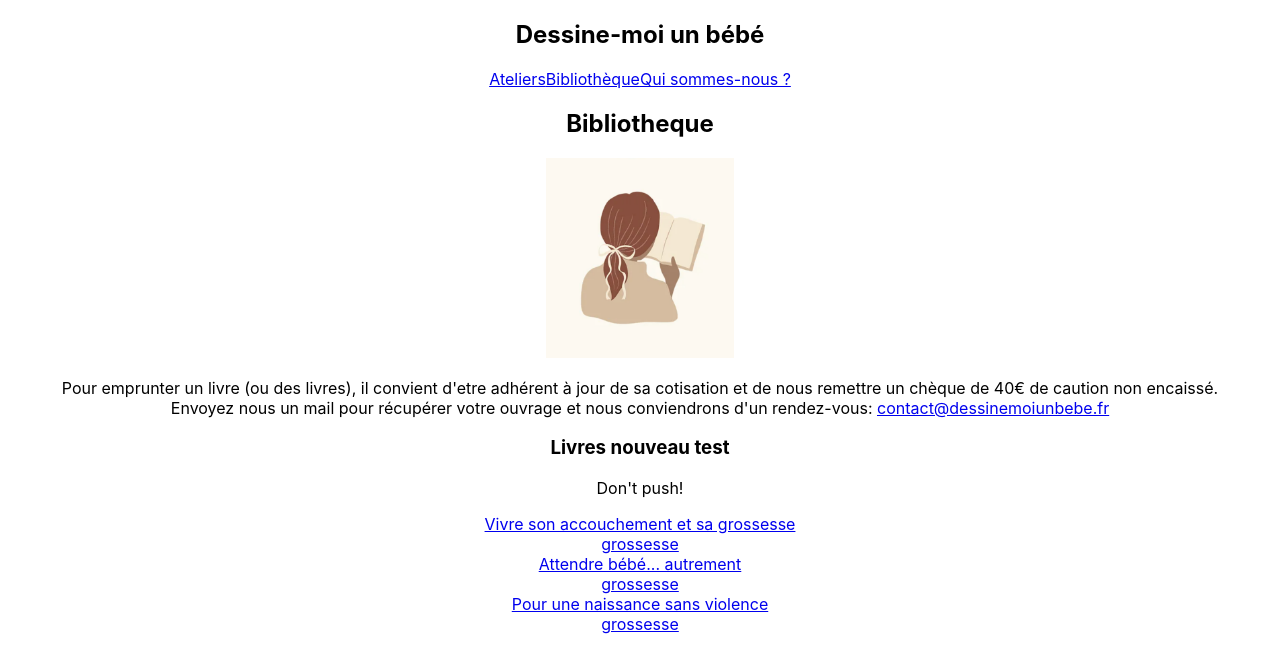
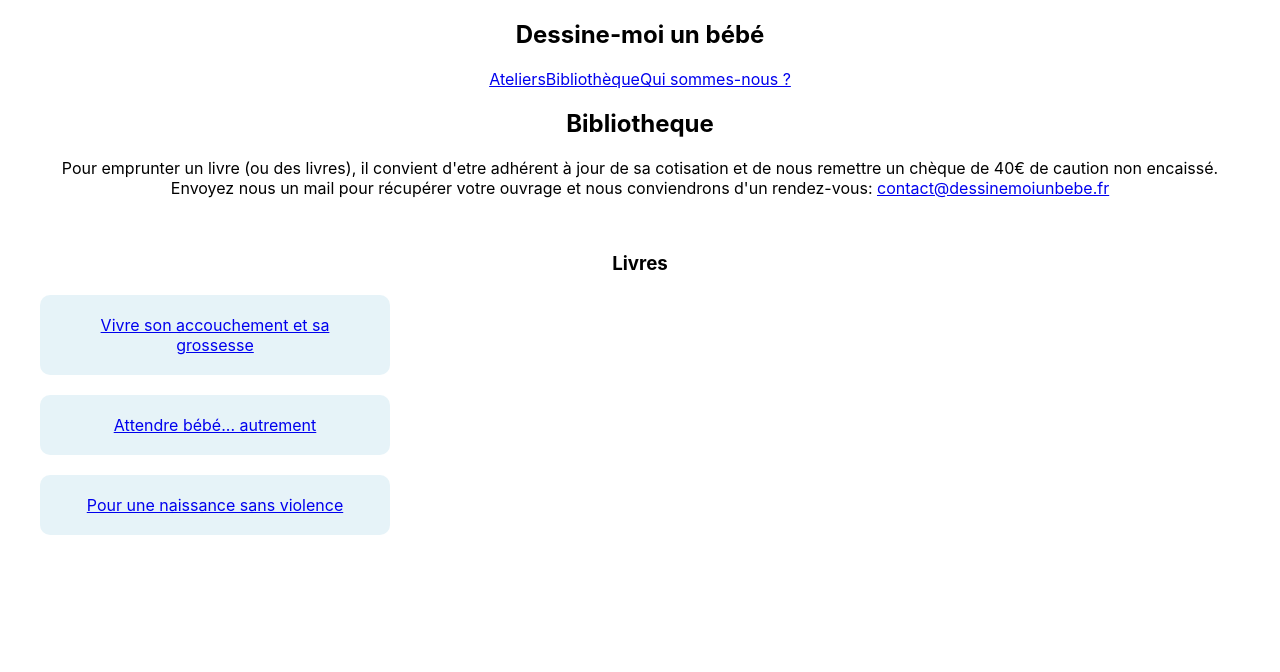
Before and after one commit to MelineCo/dessine-moi-un-bebe, a React (Create React App) app: page /bibliotheque in a window 1280 px wide. Shown: the top 672 px of the page. Built offline with nearby package versions, Linux system fonts and the light colour scheme; data requests are answered from the project's data file.

Commit message:
Style library

```diff
--- a/src/App.css
+++ b/src/App.css
@@ -49,8 +49,19 @@
   height: 200px;
 }
 
-.book p {
-  margin : 0;
+.book-grid {
+  display: grid;
+  grid-template-rows: repeat(4, 1fr);
+  grid-gap: 20px;
+  padding: 20px;
+}
+
+.books p {
+  padding : 20px;
+  margin: 20px;
+  border-radius: 10px;
+  background-color: rgba(173,216,230, 0.3);
+  width: 25%;
 }
 
 /* Ateliers */
--- a/src/components/categories-livre/Books.js
+++ b/src/components/categories-livre/Books.js
@@ -4,14 +4,12 @@ export default function Books(){
     const books = useLoaderData()
     return (
         <div>
-            <h3>Livres nouveau test</h3>
-            <p>Don't push!</p>
+            <h3>Livres</h3>
 
-            <div className="book">
+            <div className="books">
                 {books?.map(book => (
                     <Link to={book.id.toString()} key={book.id} >
                         <p>{book.titre}</p>
-                        <p>{book.theme}</p>
                     </Link>
                 ))}
 		    </div>
--- a/src/layouts/BooksLayout.js
+++ b/src/layouts/BooksLayout.js
@@ -5,13 +5,15 @@ export default function BooksLayout(props){
     return (
         <div>
             <h2>Bibliotheque</h2>
-            <img className="illustration-bibli" src={illustration} alt="Femme lisant un livre sur la maternité"></img>
             <p>
                 Pour emprunter un livre (ou des livres), il convient d'etre adhérent à jour de sa cotisation
                 et de nous remettre un chèque de 40€ de caution non encaissé.<br />
                 Envoyez nous un mail pour récupérer votre ouvrage et nous conviendrons d'un rendez-vous: <a href="mailto:contact@dessinemoiunbebe.fr?subject=Emprunt livre">contact@dessinemoiunbebe.fr</a>
             </p>
-            <Outlet />
+            <div className="book-grid">
+                <Outlet />
+            </div>
+
         </div>
     );
 }
```
